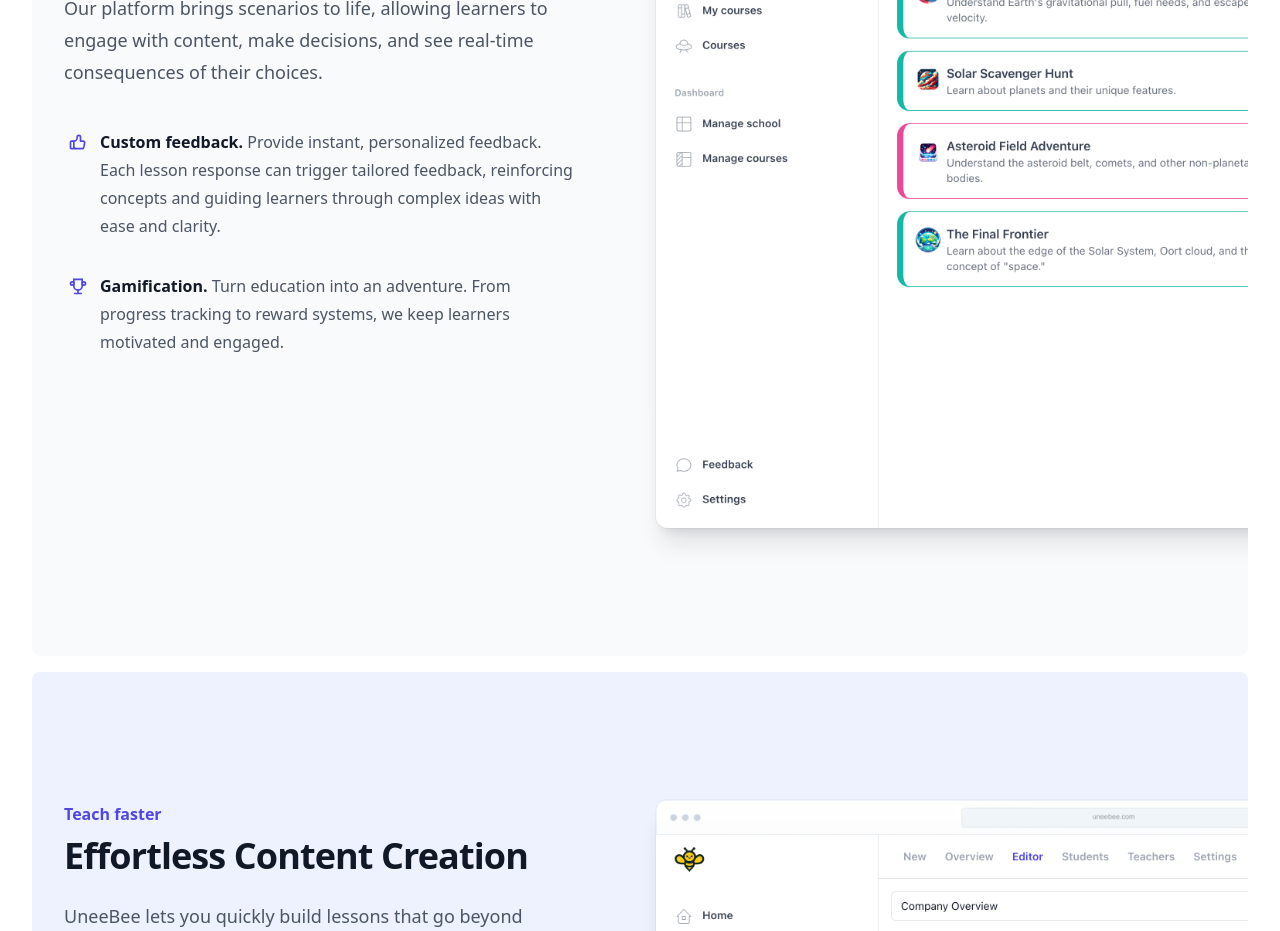
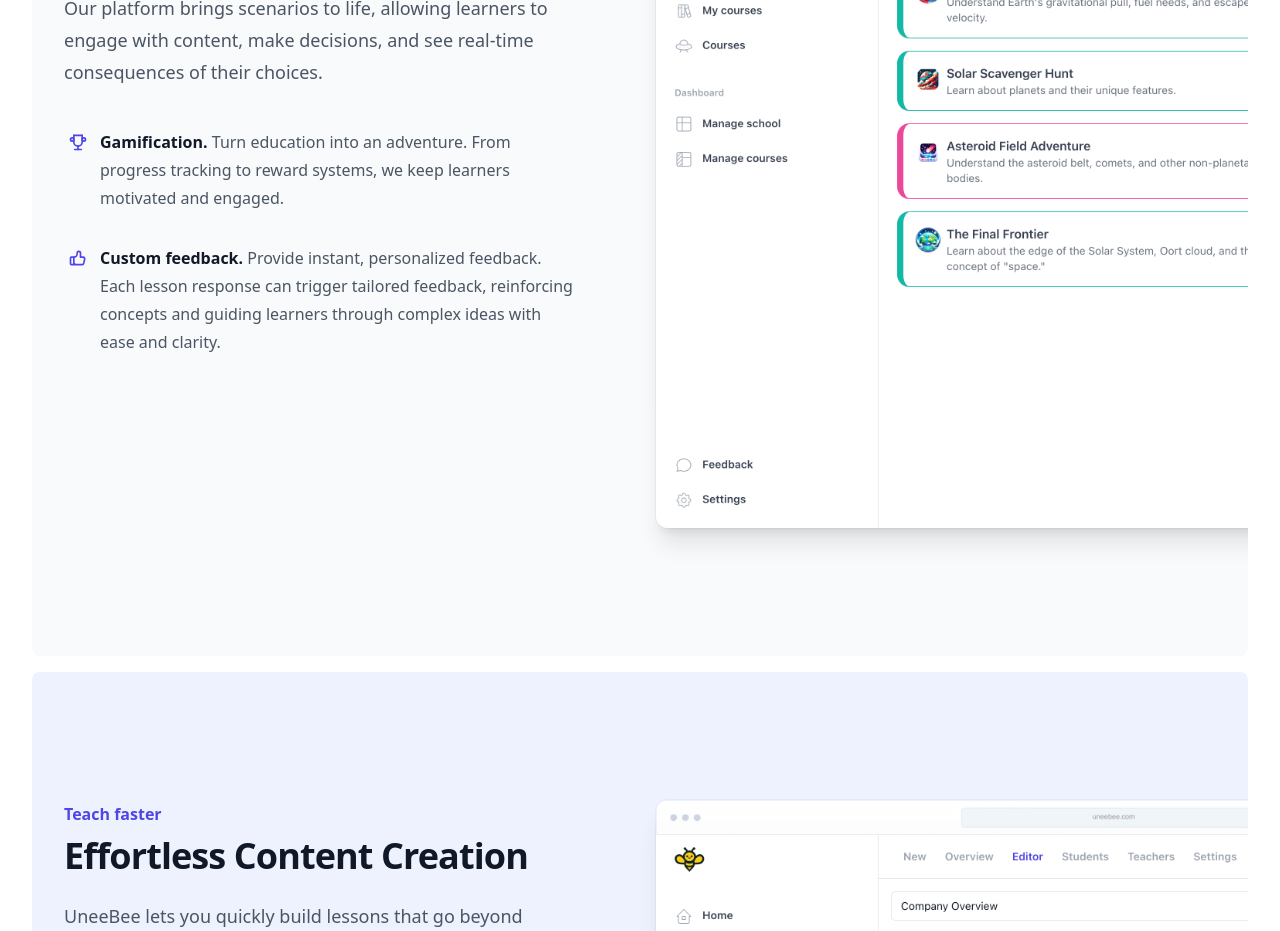
Before and after one commit to zoonk/uneebee.com, a Next.js app: page / in a window 1280 px wide. Shown: the part 860-1791 px from the top of the page. Built offline with nearby package versions, Linux system fonts and the light colour scheme.

Commit message:
Features: Show gamification first

```diff
--- a/components/PlayerFeatures.tsx
+++ b/components/PlayerFeatures.tsx
@@ -11,16 +11,16 @@ import courseView from "@/images/screenshots/course_view.png";
 
 const features = [
   {
+    name: "Gamification.",
+    description:
+      "Turn education into an adventure. From progress tracking to reward systems, we keep learners motivated and engaged.",
+    icon: IconTrophy,
+  },
+  {
     name: "Custom feedback.",
     description:
       "Provide instant, personalized feedback. Each lesson response can trigger tailored feedback, reinforcing concepts and guiding learners through complex ideas with ease and clarity.",
     icon: IconThumbUp,
-  },
-  {
-    name: "Gamification.",
-    description:
-      "Turn education into an adventure. From progress tracking to reward systems, we keep learners motivated and engaged.",
-    icon: IconTrophy,
   },
 ];
 
```
